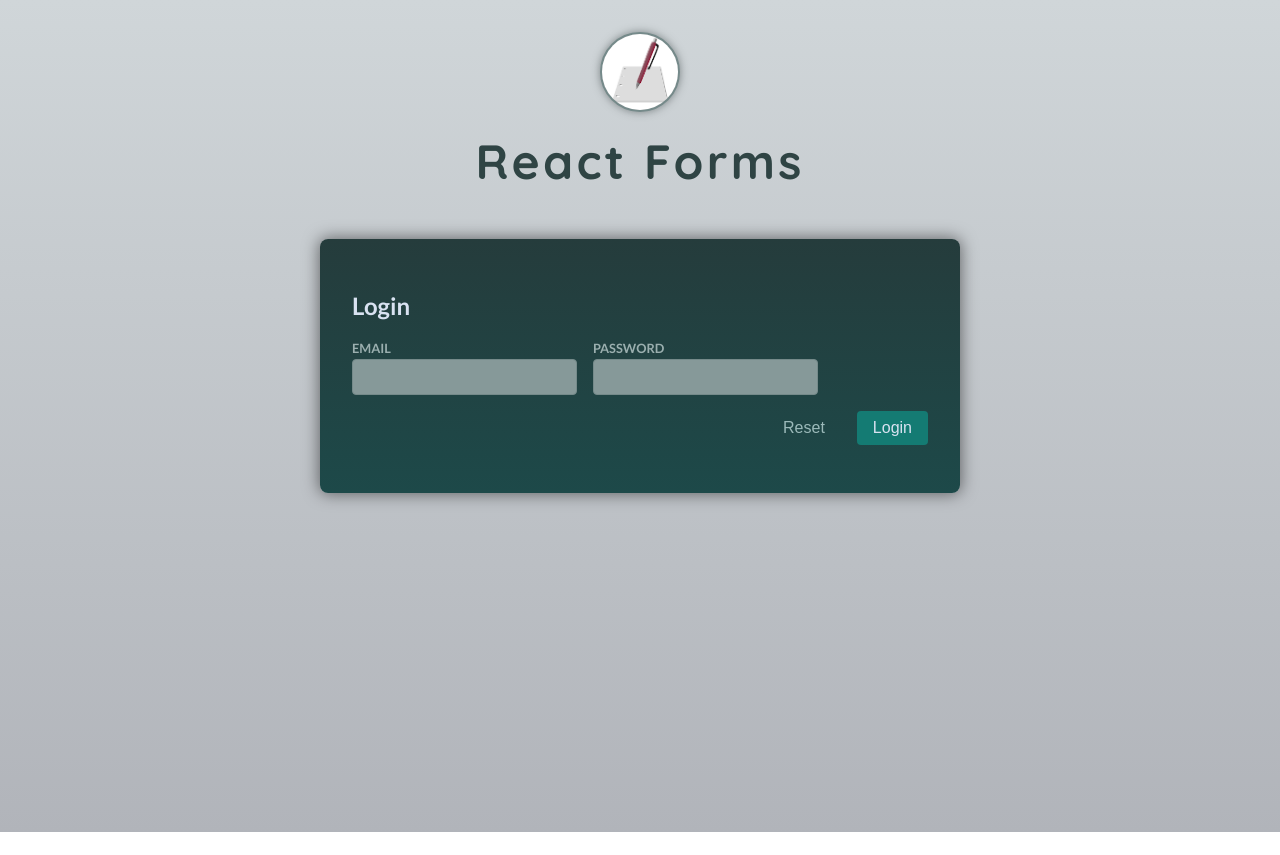
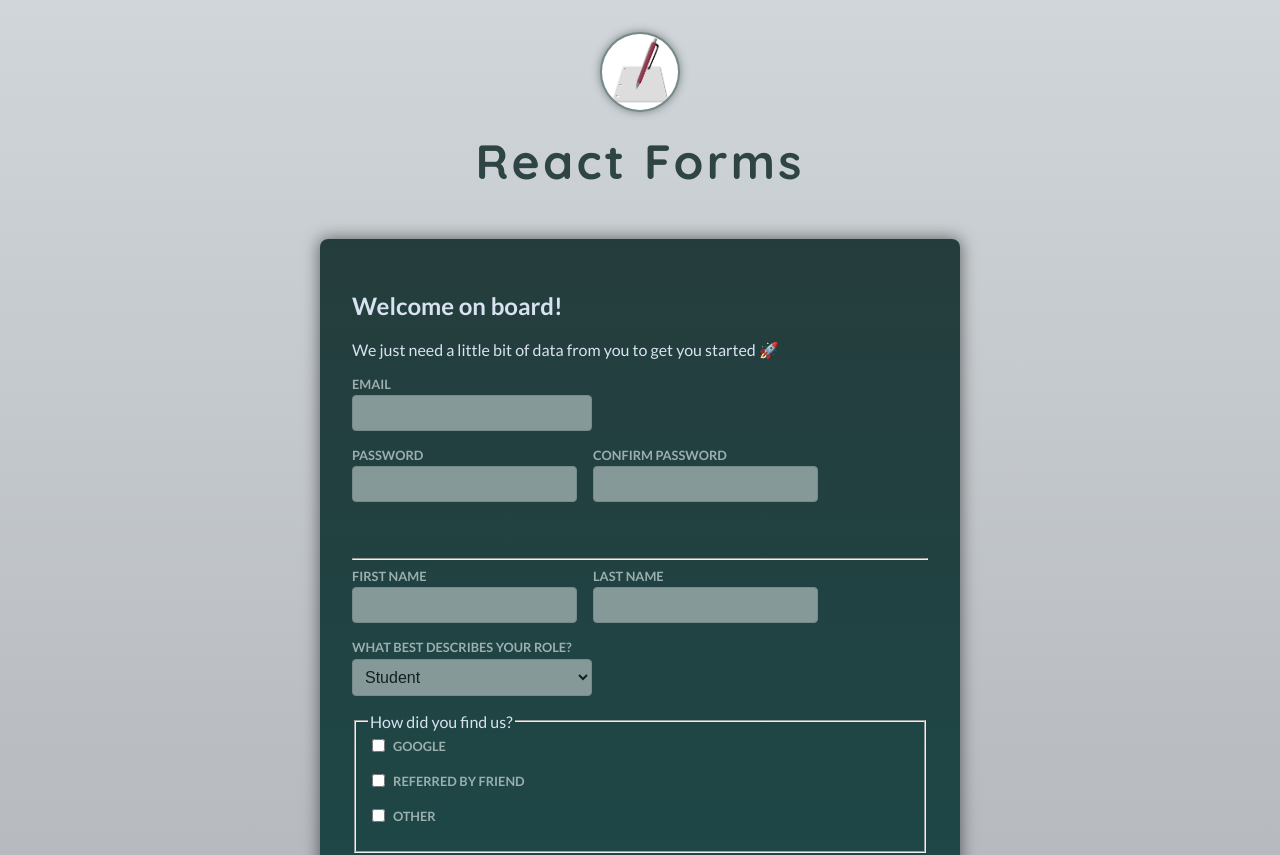
Before and after one commit to Anabiatahir3/practise, a React (Vite) app: page / in a window 1280 px wide. Shown: the top 855 px of the page. Before the commit the page ends 832 px from the top, so only its background shows below. Built offline with nearby package versions, Linux system fonts and the light colour scheme.

Commit message:
form basics of react

```diff
--- a/src/App.jsx
+++ b/src/App.jsx
@@ -1,11 +1,17 @@
 import Header from "./components/Header";
 import Login from "./components/Login";
+import RefLogin from "./components/RefLogin";
+import Signup from "./components/Signup";
 
 function App() {
   return (
     <>
       <Header />
-      <Login />
+      <main>
+        <Signup />
+        {/* <Login /> */}
+        {/* <RefLogin /> */}
+      </main>
     </>
   );
 }
--- a/src/components/Login.jsx
+++ b/src/components/Login.jsx
@@ -1,17 +1,70 @@
+import { useState } from "react";
 export default function Login() {
+  const [enteredValues, setEnteredValues] = useState({
+    email: "",
+    password: "",
+  });
+
+  const [didEdit, setDidEdit] = useState({
+    email: false,
+    password: false,
+  });
+  function handleSubmit(e) {
+    e.preventDefault();
+  }
+
+  function handleInput(identifier, value) {
+    setEnteredValues((prevValue) => ({
+      ...prevValue,
+      [identifier]: value,
+    }));
+    setDidEdit((prevValue) => ({
+      ...prevValue,
+      [identifier]: false,
+    }));
+  }
+  function handleInputBlur(identifier) {
+    setDidEdit((prevValue) => ({
+      ...prevValue,
+      [identifier]: true,
+    }));
+  }
+  const isInvalidEmail = didEdit.email && !enteredValues.email.includes("@");
   return (
-    <form>
+    <form onSubmit={handleSubmit}>
       <h2>Login</h2>
 
       <div className="control-row">
         <div className="control no-margin">
           <label htmlFor="email">Email</label>
-          <input id="email" type="email" name="email" />
+          <input
+            id="email"
+            type="email"
+            name="email"
+            onBlur={() => {
+              handleInputBlur("email");
+            }}
+            value={enteredValues.email}
+            onChange={(e) => {
+              handleInput("email", e.target.value);
+            }}
+          />
+          <div className="control-error">
+            {isInvalidEmail && <p>Please enter a valid email</p>}
+          </div>
         </div>
 
         <div className="control no-margin">
           <label htmlFor="password">Password</label>
-          <input id="password" type="password" name="password" />
+          <input
+            id="password"
+            type="password"
+            name="password"
+            value={enteredValues.password}
+            onChange={(e) => {
+              handleInput("password", e.target.value);
+            }}
+          />
         </div>
       </div>
 
--- /dev/null
+++ b/src/components/RefLogin.jsx
@@ -0,0 +1,41 @@
+import { useRef } from "react";
+export default function RefLogin() {
+  const emailRef = useRef();
+  const passwordRef = useRef();
+
+  function handleSubmit(event) {
+    event.preventDefault();
+
+    const enteredEmail = emailRef.current.value;
+    const enteredPassword = passwordRef.current.value;
+
+    const isInvalidEmail = !enteredEmail.includes("@");
+    if (isInvalidEmail) {
+      return;
+    }
+
+    console.log({ enteredEmail, enteredPassword });
+  }
+  return (
+    <>
+      <form onSubmit={handleSubmit}>
+        <div className="control-row">
+          <div className="control">
+            <label htmlFor="email">Email</label>
+            <input type="email" ref={emailRef} />
+          </div>
+
+          <div className="control">
+            <label htmlFor="password">Password</label>
+            <input type="password" ref={passwordRef} />
+          </div>
+        </div>
+
+        <p className="form-actions">
+          <button className="button button-flat">Reset</button>
+          <button className="button">Login</button>
+        </p>
+      </form>
+    </>
+  );
+}
--- /dev/null
+++ b/src/components/Signup.jsx
@@ -0,0 +1,118 @@
+import { useState } from "react";
+export default function Signup() {
+  const [passwordAreEqual, setPasswordAreEqual] = useState(true);
+  function handleSubmit(event) {
+    event.preventDefault();
+
+    const fd = new FormData(event.target);
+    // const email = fd.get("email"); // get the email value
+    const acquisitionChannel = fd.getAll("acquisition");
+    const data = Object.fromEntries(fd.entries());
+    data.acquisition = acquisitionChannel;
+    //data.email = "noob@gmail.com";  //overwriting the value of email entered by user
+    if (data.password !== data["confirm-password"]) {
+      setPasswordAreEqual(false);
+      return;
+    }
+    console.log(data);
+    event.target.reset();
+  }
+
+  return (
+    <form onSubmit={handleSubmit}>
+      <h2>Welcome on board!</h2>
+      <p>We just need a little bit of data from you to get you started 🚀</p>
+
+      <div className="control">
+        <label htmlFor="email">Email</label>
+        <input id="email" type="email" name="email" />
+      </div>
+
+      <div className="control-row">
+        <div className="control">
+          <label htmlFor="password">Password</label>
+          <input id="password" type="password" name="password" minLength={6} />
+        </div>
+
+        <div className="control">
+          <label htmlFor="confirm-password">Confirm Password</label>
+          <input
+            id="confirm-password"
+            type="password"
+            name="confirm-password"
+          />
+          <div className="control-error">
+            {!passwordAreEqual && <p>Passwords dont match</p>}
+          </div>
+        </div>
+      </div>
+
+      <hr />
+
+      <div className="control-row">
+        <div className="control">
+          <label htmlFor="first-name">First Name</label>
+          <input type="text" id="first-name" name="first-name" required />
+        </div>
+
+        <div className="control">
+          <label htmlFor="last-name">Last Name</label>
+          <input type="text" id="last-name" name="last-name" />
+        </div>
+      </div>
+
+      <div className="control">
+        <label htmlFor="phone">What best describes your role?</label>
+        <select id="role" name="role">
+          <option value="student">Student</option>
+          <option value="teacher">Teacher</option>
+          <option value="employee">Employee</option>
+          <option value="founder">Founder</option>
+          <option value="other">Other</option>
+        </select>
+      </div>
+
+      <fieldset>
+        <legend>How did you find us?</legend>
+        <div className="control">
+          <input
+            type="checkbox"
+            id="google"
+            name="acquisition"
+            value="google"
+          />
+          <label htmlFor="google">Google</label>
+        </div>
+
+        <div className="control">
+          <input
+            type="checkbox"
+            id="friend"
+            name="acquisition"
+            value="friend"
+          />
+          <label htmlFor="friend">Referred by friend</label>
+        </div>
+
+        <div className="control">
+          <input type="checkbox" id="other" name="acquisition" value="other" />
+          <label htmlFor="other">Other</label>
+        </div>
+      </fieldset>
+
+      <div className="control">
+        <label htmlFor="terms-and-conditions">
+          <input type="checkbox" id="terms-and-conditions" name="terms" />I
+          agree to the terms and conditions
+        </label>
+      </div>
+
+      <p className="form-actions">
+        <button className="button button-flat">Reset</button>
+        <button type="submit" className="button">
+          Sign up
+        </button>
+      </p>
+    </form>
+  );
+}
```
